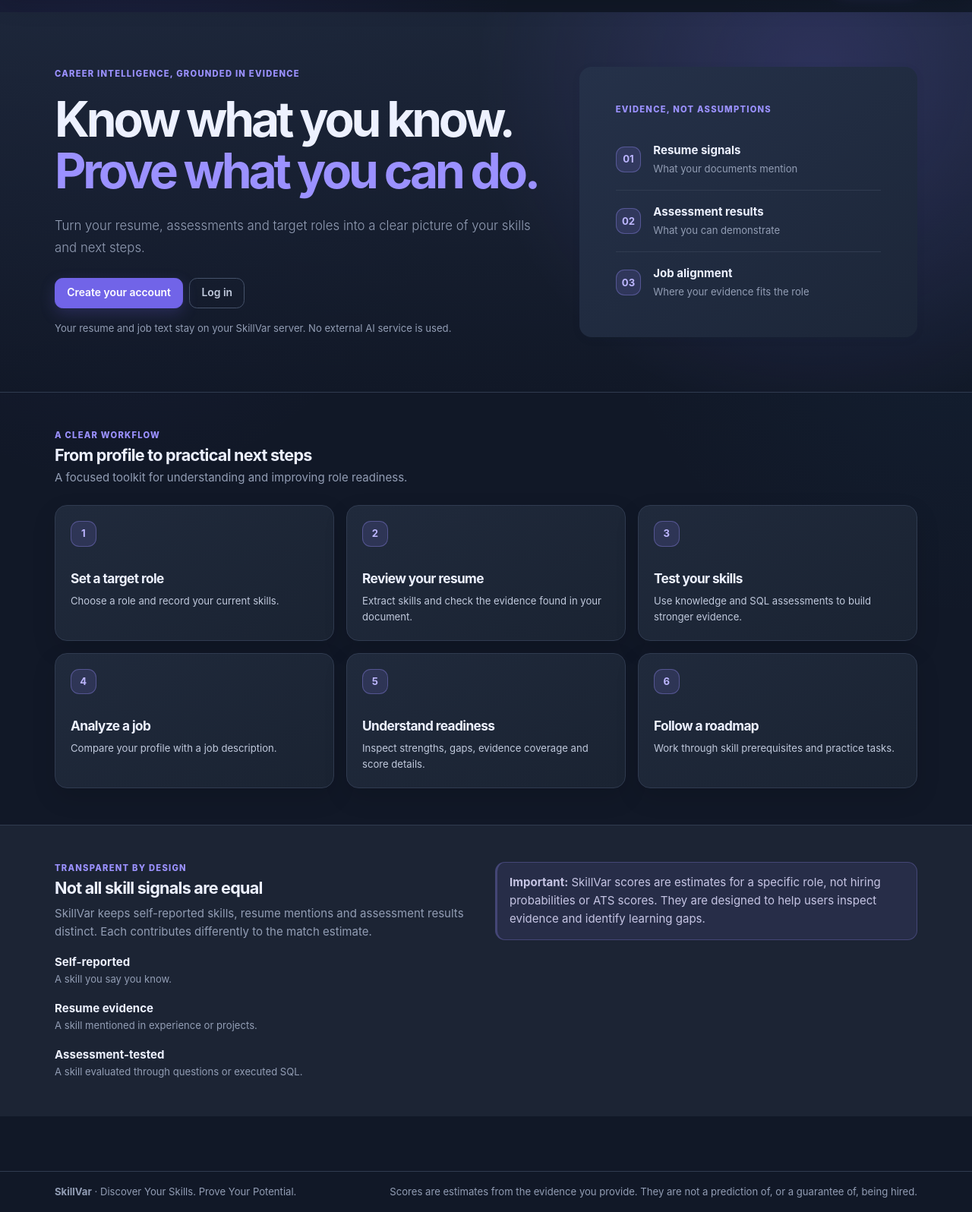
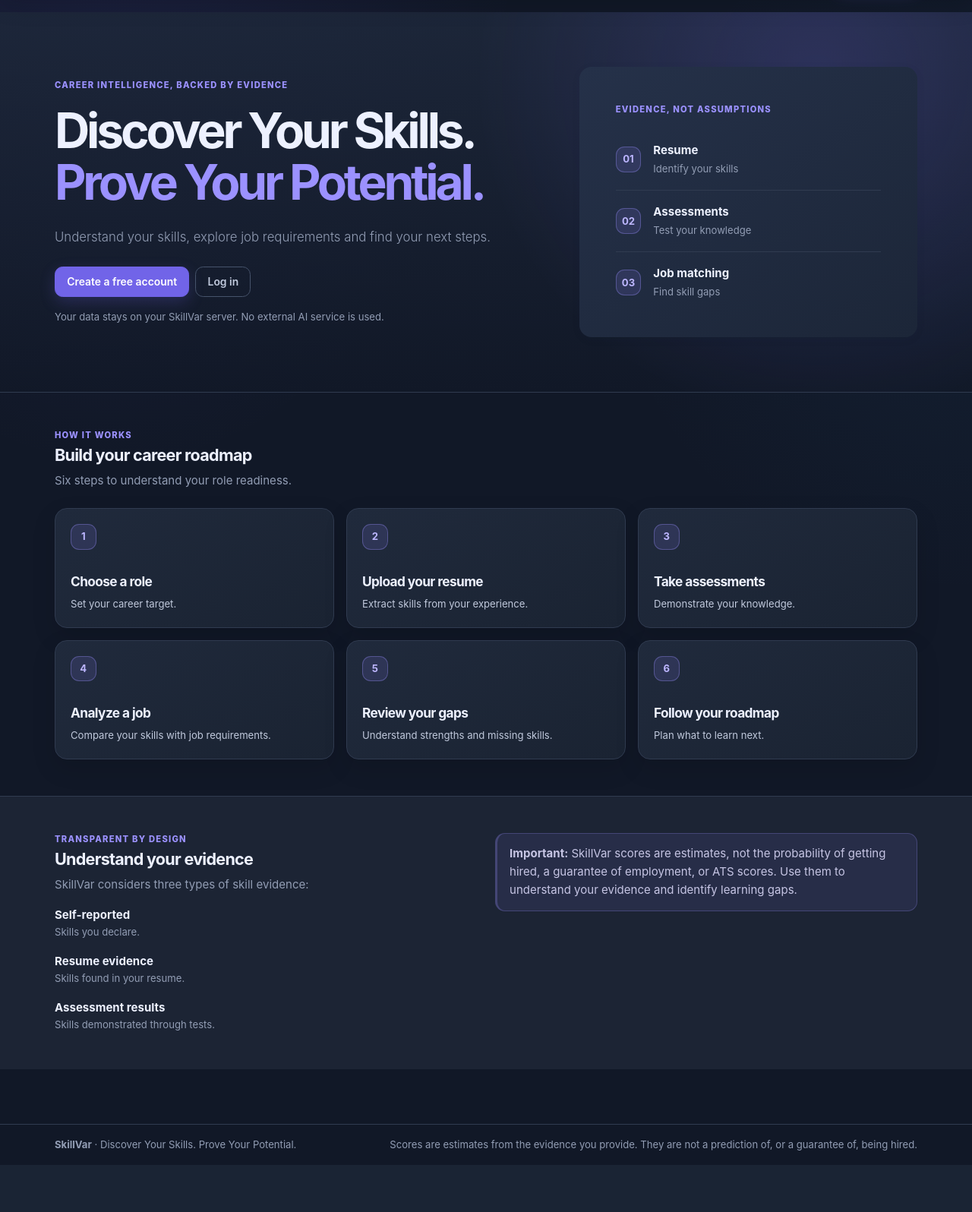
Before and after one commit to chauhan-prachi/SkillVar-Career-Intelligence-Platform, a Django app: page / in a window 1280 px wide. Shown: the part 70-1666 px from the top of the page at 76% size. After the commit the page ends 1604 px from the top, so only its background shows below. Run offline with Django 5.2, Linux system fonts and the light colour scheme; parts of the project's set-up code (start-up, migrations or seed data) failed here and were passed over; some libraries are stand-ins or nearby versions.

Commit message:
Polish UI and tests

```diff
--- a/templates/web/home.html
+++ b/templates/web/home.html
@@ -1,41 +1,74 @@
 {% extends "base.html" %}
-{% block title %}Evidence-based career intelligence{% endblock %}
+
+{% block title %}SkillVar · Career Intelligence{% endblock %}
 
 {% block wide %}
-<div class="container pt-3">{% include "includes/_messages.html" %}</div>
+<div class="container pt-3">
+    {% include "includes/_messages.html" %}
+</div>
 
 <section class="hero py-5 py-lg-6">
     <div class="container py-lg-4">
         <div class="row align-items-center g-5">
             <div class="col-lg-7">
-        <p class="eyebrow mb-3">Career intelligence, grounded in evidence</p>
-        <h1 class="display-5 fw-bold mb-4">Know what you know.<br><span style="color:var(--sv-primary)">Prove what you can do.</span></h1>
-        <p class="lead text-secondary mb-4">Turn your resume, assessments and target roles into a clear picture of your skills and next steps.</p>
+                <p class="eyebrow mb-3">Career intelligence, backed by evidence</p>
+
+                <h1 class="display-5 fw-bold mb-4">
+                    Discover Your Skills.<br>
+                    <span style="color:var(--sv-primary)">Prove Your Potential.</span>
+                </h1>
+
+                <p class="lead text-secondary mb-4">
+                    Understand your skills, explore job requirements and find your next steps.
+                </p>
+
                 <div class="d-flex flex-wrap gap-2">
                     {% if user.is_authenticated %}
-            <a class="btn btn-primary btn-lg" href="{% url 'dashboard' %}">Open dashboard</a>
+                        <a class="btn btn-primary btn-lg" href="{% url 'dashboard' %}">
+                            Open your dashboard
+                        </a>
                     {% else %}
-            <a class="btn btn-primary btn-lg" href="{% url 'register' %}">Create your account</a>
-            <a class="btn btn-outline-secondary btn-lg" href="{% url 'login' %}">Log in</a>
+                        <a class="btn btn-primary btn-lg" href="{% url 'register' %}">
+                            Create a free account
+                        </a>
+                        <a class="btn btn-outline-secondary btn-lg" href="{% url 'login' %}">
+                            Log in
+                        </a>
                     {% endif %}
                 </div>
-        <p class="small text-secondary mt-3 mb-0">Your resume and job text stay on your SkillVar server. No external AI service is used.</p>
+
+                <p class="small text-secondary mt-3 mb-0">
+                    Your data stays on your SkillVar server. No external AI service is used.
+                </p>
             </div>
+
             <div class="col-lg-5">
                 <div class="card border-0 shadow-sm">
                     <div class="card-body p-4 p-lg-5">
                         <p class="eyebrow mb-3">Evidence, not assumptions</p>
+
                         <div class="d-flex align-items-center gap-3 py-3 border-bottom">
                             <span class="step-num">01</span>
-              <div><strong class="d-block">Resume signals</strong><span class="small text-secondary">What your documents mention</span></div>
+                            <div>
+                                <strong class="d-block">Resume</strong>
+                                <span class="small text-secondary">Identify your skills</span>
                             </div>
+                        </div>
+
                         <div class="d-flex align-items-center gap-3 py-3 border-bottom">
                             <span class="step-num">02</span>
-              <div><strong class="d-block">Assessment results</strong><span class="small text-secondary">What you can demonstrate</span></div>
+                            <div>
+                                <strong class="d-block">Assessments</strong>
+                                <span class="small text-secondary">Test your knowledge</span>
                             </div>
+                        </div>
+
                         <div class="d-flex align-items-center gap-3 pt-3">
                             <span class="step-num">03</span>
-              <div><strong class="d-block">Job alignment</strong><span class="small text-secondary">Where your evidence fits the role</span></div>
+                            <div>
+                                <strong class="d-block">Job matching</strong>
+                                <span class="small text-secondary">Find skill gaps</span>
+                            </div>
                         </div>
                     </div>
                 </div>
@@ -47,17 +80,71 @@
 <section class="py-5" id="how-it-works">
     <div class="container">
         <div class="mb-4">
-      <p class="eyebrow mb-1">A clear workflow</p>
-      <h2 class="mb-1">From profile to practical next steps</h2>
-      <p class="text-secondary mb-0">A focused toolkit for understanding and improving role readiness.</p>
+            <p class="eyebrow mb-1">How it works</p>
+            <h2>Build your career roadmap</h2>
+            <p class="text-secondary">Six steps to understand your role readiness.</p>
         </div>
+
         <div class="row g-3">
-      <div class="col-md-6 col-lg-4"><article class="card h-100"><div class="card-body"><span class="step-num mb-3">1</span><h3 class="mt-3">Set a target role</h3><p class="small mb-0">Choose a role and record your current skills.</p></div></article></div>
-      <div class="col-md-6 col-lg-4"><article class="card h-100"><div class="card-body"><span class="step-num mb-3">2</span><h3 class="mt-3">Review your resume</h3><p class="small mb-0">Extract skills and check the evidence found in your document.</p></div></article></div>
-      <div class="col-md-6 col-lg-4"><article class="card h-100"><div class="card-body"><span class="step-num mb-3">3</span><h3 class="mt-3">Test your skills</h3><p class="small mb-0">Use knowledge and SQL assessments to build stronger evidence.</p></div></article></div>
-      <div class="col-md-6 col-lg-4"><article class="card h-100"><div class="card-body"><span class="step-num mb-3">4</span><h3 class="mt-3">Analyze a job</h3><p class="small mb-0">Compare your profile with a job description.</p></div></article></div>
-      <div class="col-md-6 col-lg-4"><article class="card h-100"><div class="card-body"><span class="step-num mb-3">5</span><h3 class="mt-3">Understand readiness</h3><p class="small mb-0">Inspect strengths, gaps, evidence coverage and score details.</p></div></article></div>
-      <div class="col-md-6 col-lg-4"><article class="card h-100"><div class="card-body"><span class="step-num mb-3">6</span><h3 class="mt-3">Follow a roadmap</h3><p class="small mb-0">Work through skill prerequisites and practice tasks.</p></div></article></div>
+            <div class="col-md-6 col-lg-4">
+                <article class="card h-100">
+                    <div class="card-body">
+                        <span class="step-num mb-3">1</span>
+                        <h3 class="mt-3">Choose a role</h3>
+                        <p class="small mb-0">Set your career target.</p>
+                    </div>
+                </article>
+            </div>
+
+            <div class="col-md-6 col-lg-4">
+                <article class="card h-100">
+                    <div class="card-body">
+                        <span class="step-num mb-3">2</span>
+                        <h3 class="mt-3">Upload your resume</h3>
+                        <p class="small mb-0">Extract skills from your experience.</p>
+                    </div>
+                </article>
+            </div>
+
+            <div class="col-md-6 col-lg-4">
+                <article class="card h-100">
+                    <div class="card-body">
+                        <span class="step-num mb-3">3</span>
+                        <h3 class="mt-3">Take assessments</h3>
+                        <p class="small mb-0">Demonstrate your knowledge.</p>
+                    </div>
+                </article>
+            </div>
+
+            <div class="col-md-6 col-lg-4">
+                <article class="card h-100">
+                    <div class="card-body">
+                        <span class="step-num mb-3">4</span>
+                        <h3 class="mt-3">Analyze a job</h3>
+                        <p class="small mb-0">Compare your skills with job requirements.</p>
+                    </div>
+                </article>
+            </div>
+
+            <div class="col-md-6 col-lg-4">
+                <article class="card h-100">
+                    <div class="card-body">
+                        <span class="step-num mb-3">5</span>
+                        <h3 class="mt-3">Review your gaps</h3>
+                        <p class="small mb-0">Understand strengths and missing skills.</p>
+                    </div>
+                </article>
+            </div>
+
+            <div class="col-md-6 col-lg-4">
+                <article class="card h-100">
+                    <div class="card-body">
+                        <span class="step-num mb-3">6</span>
+                        <h3 class="mt-3">Follow your roadmap</h3>
+                        <p class="small mb-0">Plan what to learn next.</p>
+                    </div>
+                </article>
+            </div>
         </div>
     </div>
 </section>
@@ -67,17 +154,34 @@
         <div class="row g-4 align-items-start">
             <div class="col-lg-6">
                 <p class="eyebrow mb-1">Transparent by design</p>
-        <h2>Not all skill signals are equal</h2>
-        <p class="text-secondary">SkillVar keeps self-reported skills, resume mentions and assessment results distinct. Each contributes differently to the match estimate.</p>
+                <h2>Understand your evidence</h2>
+
+                <p class="text-secondary">
+                    SkillVar considers three types of skill evidence:
+                </p>
+
                 <ul class="list-unstyled d-grid gap-3 mb-0">
-          <li><strong>Self-reported</strong><span class="d-block small text-secondary">A skill you say you know.</span></li>
-          <li><strong>Resume evidence</strong><span class="d-block small text-secondary">A skill mentioned in experience or projects.</span></li>
-          <li><strong>Assessment-tested</strong><span class="d-block small text-secondary">A skill evaluated through questions or executed SQL.</span></li>
+                    <li>
+                        <strong>Self-reported</strong>
+                        <span class="d-block small text-secondary">Skills you declare.</span>
+                    </li>
+                    <li>
+                        <strong>Resume evidence</strong>
+                        <span class="d-block small text-secondary">Skills found in your resume.</span>
+                    </li>
+                    <li>
+                        <strong>Assessment results</strong>
+                        <span class="d-block small text-secondary">Skills demonstrated through tests.</span>
+                    </li>
                 </ul>
             </div>
+
             <div class="col-lg-6">
                 <div class="note">
-          <strong>Important:</strong> SkillVar scores are estimates for a specific role, not hiring probabilities or ATS scores. They are designed to help users inspect evidence and identify learning gaps.
+                    <strong>Important:</strong>
+                    SkillVar scores are estimates, not the probability of getting hired,
+                    a guarantee of employment, or ATS scores. Use them to understand
+                    your evidence and identify learning gaps.
                 </div>
             </div>
         </div>
```
Also changed, not shown: apps/accounts/tests/test_auth.py (+1 -1 lines), templates/matching/detail.html (+33 -7 lines). Lines whose indentation alone changed are shown as unchanged.
